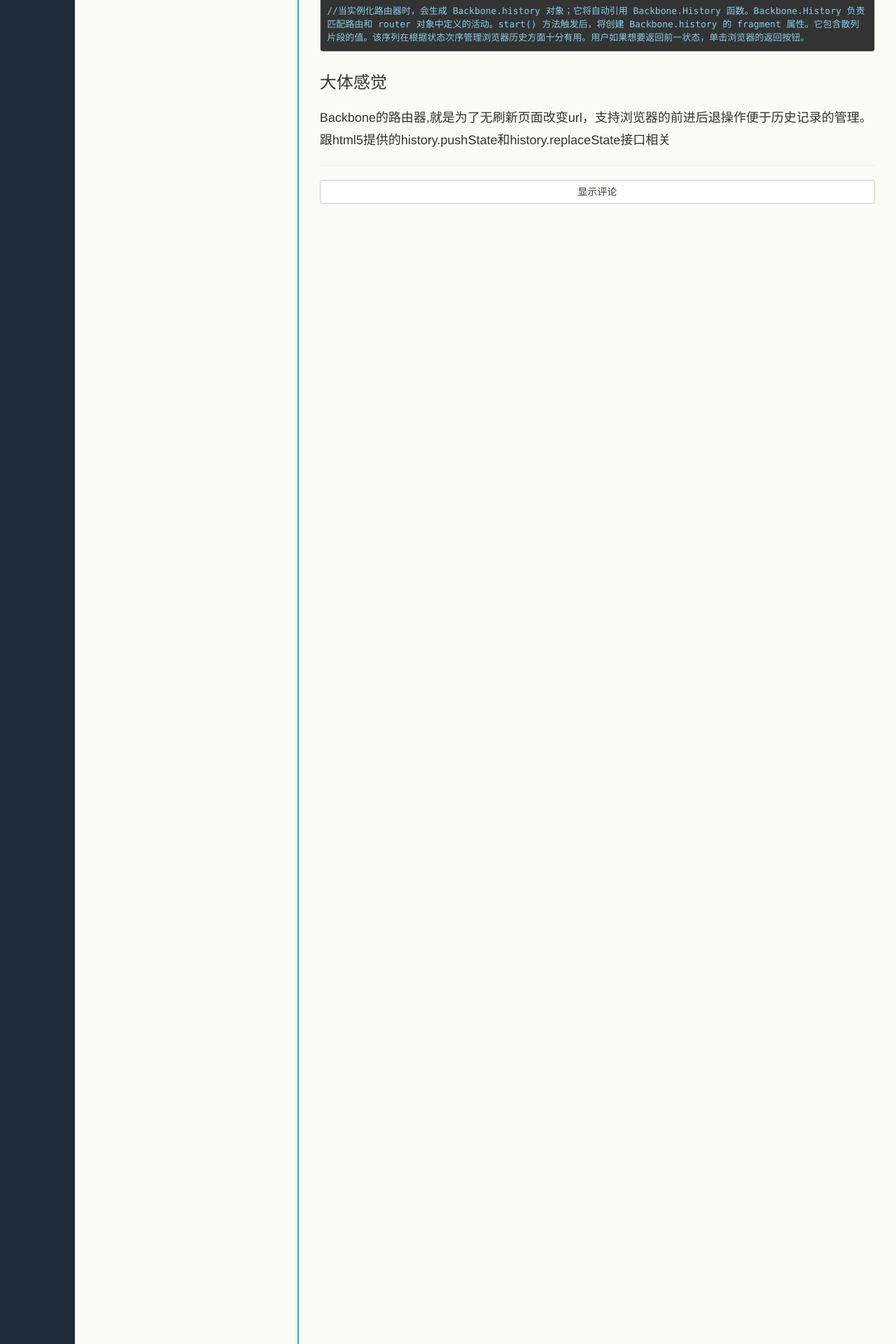
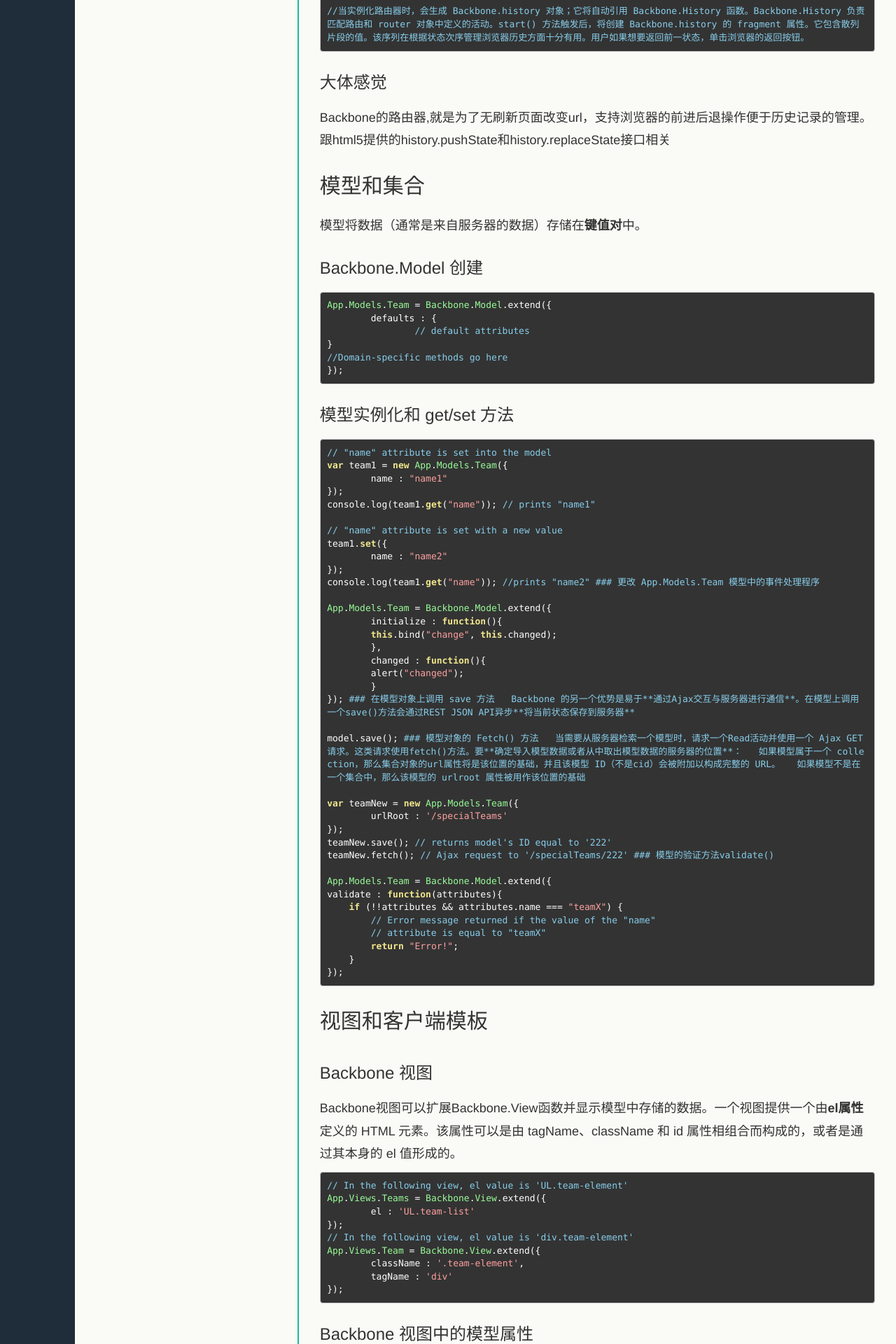
Before and after one commit to echoZQ/echo-blog, a Jekyll site: the page built from _posts/2014-10-09-backbone.md, in a window 1280 px wide. Shown: the part 1986-3906 px from the top of the page at 70% size. Built offline with Jekyll 4.4.1, drawn with Linux system fonts in a browser that asks for light colours; Markdown is read by kramdown in place of the engine named in the settings; some of the changed text lies outside the part shown.

Commit message:
backbone

```diff
--- a/_posts/2014-10-09-backbone.md
+++ b/_posts/2014-10-09-backbone.md
@@ -79,3 +79,100 @@ Backbone 提供一个称为路由器（版本 0.5 前称之为控制器）的组
 
 ### 大体感觉
 Backbone的路由器,就是为了无刷新页面改变url，支持浏览器的前进后退操作便于历史记录的管理。跟html5提供的history.pushState和history.replaceState接口相关
+
+
+## 模型和集合
+模型将数据（通常是来自服务器的数据）存储在**键值对**中。
+
+###Backbone.Model 创建
+
+	App.Models.Team = Backbone.Model.extend({
+    	defaults : {
+       		// default attributes
+    }
+    //Domain-specific methods go here
+	});
+
+###模型实例化和 get/set 方法
+
+	// "name" attribute is set into the model
+	var team1 = new App.Models.Team({
+    	name : "name1"
+	});
+	console.log(team1.get("name")); // prints "name1"
+
+	// "name" attribute is set with a new value
+	team1.set({
+    	name : "name2"
+	});
+	console.log(team1.get("name")); //prints "name2"
+###更改 App.Models.Team 模型中的事件处理程序
+
+	App.Models.Team = Backbone.Model.extend({
+    	initialize : function(){
+        	this.bind("change", this.changed);
+    	},
+    	changed : function(){
+        	alert("changed");
+    	}
+	});
+###在模型对象上调用 save 方法
+Backbone 的另一个优势是易于**通过Ajax交互与服务器进行通信**。在模型上调用一个save()方法会通过REST JSON API异步**将当前状态保存到服务器**
+
+	model.save();
+###模型对象的 Fetch() 方法
+当需要从服务器检索一个模型时，请求一个Read活动并使用一个 Ajax GET 请求。这类请求使用fetch()方法。要**确定导入模型数据或者从中取出模型数据的服务器的位置**：
+如果模型属于一个 collection，那么集合对象的url属性将是该位置的基础，并且该模型 ID（不是cid）会被附加以构成完整的 URL。
+如果模型不是在一个集合中，那么该模型的 urlroot 属性被用作该位置的基础
+
+	var teamNew = new App.Models.Team({
+    	urlRoot : '/specialTeams'
+	});
+	teamNew.save(); // returns model's ID equal to '222'
+	teamNew.fetch(); // Ajax request to '/specialTeams/222'
+###模型的验证方法validate()
+
+	App.Models.Team = Backbone.Model.extend({
+    validate : function(attributes){
+        if (!!attributes && attributes.name === "teamX") {
+            // Error message returned if the value of the "name"
+            // attribute is equal to "teamX"
+            return "Error!";
+        }
+	});
+
+## 视图和客户端模板
+### Backbone 视图
+Backbone视图可以扩展Backbone.View函数并显示模型中存储的数据。一个视图提供一个由**el属性**定义的 HTML 元素。该属性可以是由 tagName、className 和 id 属性相组合而构成的，或者是通过其本身的 el 值形成的。
+
+	// In the following view, el value is 'UL.team-element'
+	App.Views.Teams = Backbone.View.extend({
+    	el : 'UL.team-list'
+	});
+	// In the following view, el value is 'div.team-element'
+	App.Views.Team = Backbone.View.extend({
+    	className : '.team-element',
+    	tagName : 'div'
+	});
+
+### Backbone 视图中的模型属性
+**一个视图必须与一个模型相关联!!!!!视图就是为了渲染数据的**
+
+	// In the following view, el value is 'UL.team-element'
+	App.Views.Team = Backbone.View.extend({
+    	...
+    	model : new App.Models.Team
+	});
+### Render() 方法
+重写render()方法和逻辑来显示DOM元素（由el属性引用的）中的模型属性
+
+	App.Views.Team = Backbone.View.extend({
+    	className : '.team-element',
+        tagName : 'div',
+    	model : new App.Models.Team
+    	render : function() {
+        // Render the 'name' attribute of the model associated
+        // inside the DOM element referred by 'el'
+        	$(this.el).html("<span>" + this.model.get("name") + "</span>");
+    }
+	});
```
